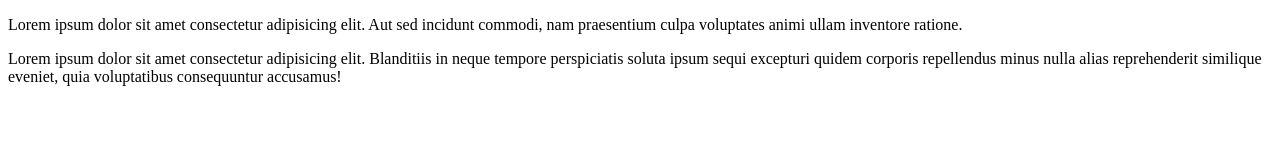
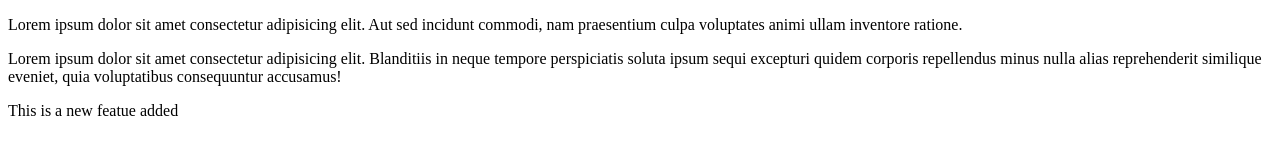
Before and after one commit to Mahesh748349/local-repo, a plain HTML site: page index.html in a window 1280 px wide. Drawn offline with Linux system fonts and the light colour scheme.

Commit message:
This is a new feature

```diff
--- a/index.html
+++ b/index.html
@@ -10,3 +10,4 @@
     <p>Lorem ipsum dolor sit amet consectetur adipisicing elit. Blanditiis in neque tempore perspiciatis soluta ipsum sequi excepturi quidem corporis repellendus minus nulla alias reprehenderit similique eveniet, quia voluptatibus consequuntur accusamus!</p>
 </body>
 </html>
+<p>This is a new featue added</p>
```
